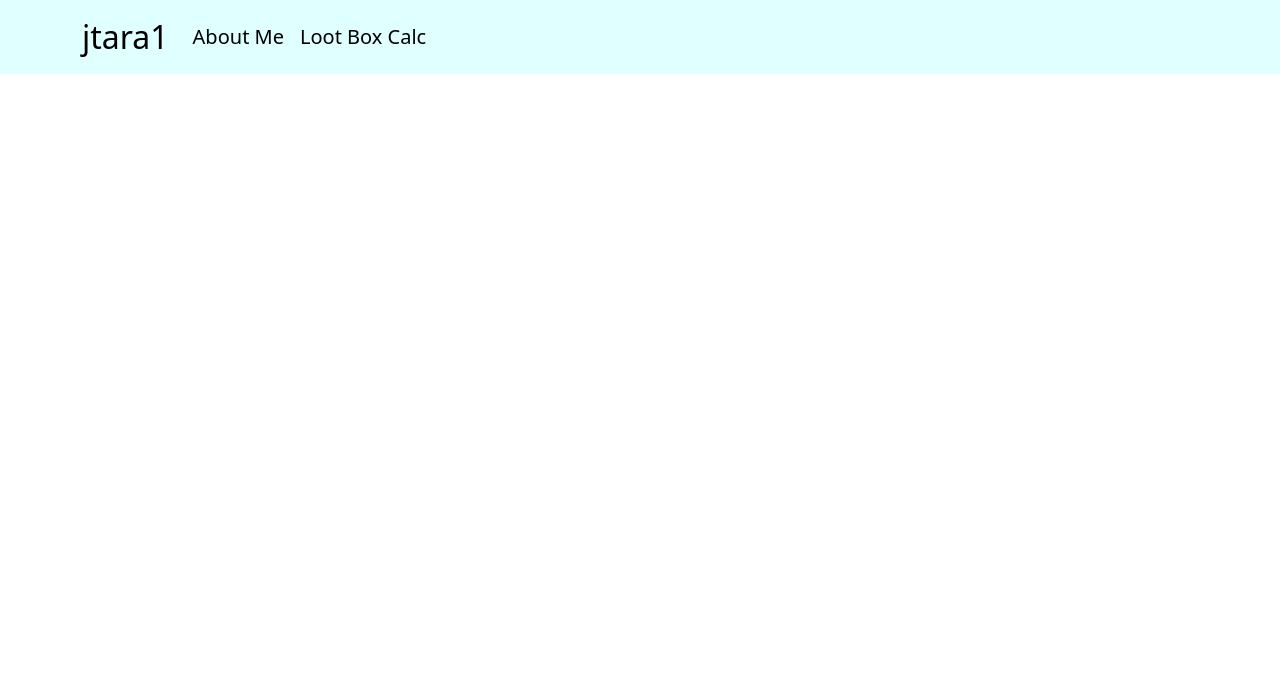
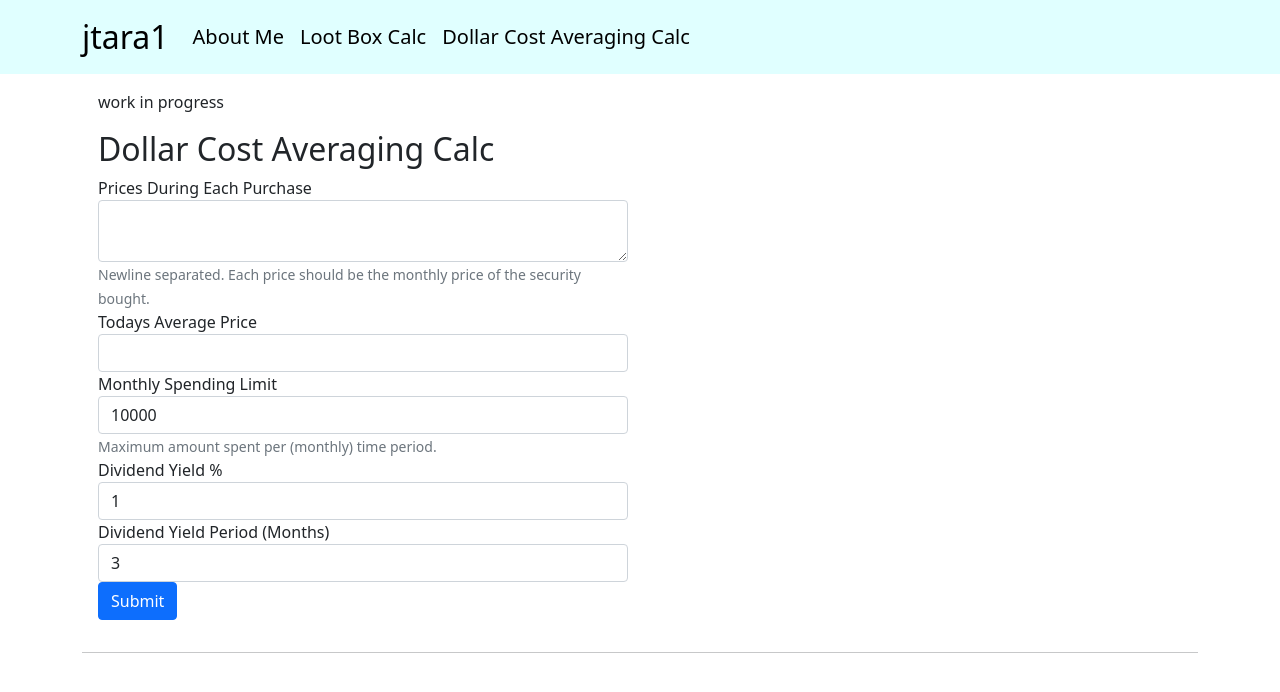
Before and after one commit to jtara1/jtara1.github.io, a React (Create React App) app: page /dollar-cost-averaging-calc in a window 1280 px wide. Shown: the top 692 px of the page. Built offline with nearby package versions, Linux system fonts and the light colour scheme.

Commit message:
feat: added Dollar Cost Averaging Calc

```diff
--- a/src/App.js
+++ b/src/App.js
@@ -6,6 +6,7 @@ import MainNavbar from './layout/MainNavbar';
 import Home from './pages/Home';
 import AboutMe from './pages/AboutMe';
 import LootBoxCalc from './pages/LootBoxCalc';
+import DollarCostAveragingCalc from './pages/DollarCostAveragingCalc';
 
 
 const App = () => (
@@ -22,6 +23,9 @@ const App = () => (
         <Route path="/loot-box-calc">
           <LootBoxCalc />
         </Route>
+        <Route path="/dollar-cost-averaging-calc">
+          <DollarCostAveragingCalc />
+        </Route>
       </Switch>
     </BrowserRouter>
   </>
--- a/src/layout/MainNavbar.js
+++ b/src/layout/MainNavbar.js
@@ -28,6 +28,11 @@ const MainNavbar = () => {
                 Loot Box Calc
               </Link>
             </Nav.Link>
+            <Nav.Link as="span">
+              <Link className={[classes.link, classes.navCommon].join(' ')} to="/dollar-cost-averaging-calc">
+                Dollar Cost Averaging Calc
+              </Link>
+            </Nav.Link>
           </Nav>
         </Navbar.Collapse>
       </Container>
--- /dev/null
+++ b/src/pages/DollarCostAveragingCalc.js
@@ -0,0 +1,172 @@
+import { createRef, useState } from 'react';
+import Container from 'react-bootstrap/Container';
+import { Row } from 'react-bootstrap';
+
+
+const DollarCostAveraginCalc = () => {
+  const [calcResult, setCalcResult] = useState(null);
+
+  function onSubmit(event) {
+    event.preventDefault();
+
+    const validatedArgs = validateAndParseInput(
+      prices.current.value,
+      todaysPrice.current.value,
+      monthlySpendingLimit.current.value,
+      dividendYieldPercent.current.value,
+      dividendYieldPeriodInMonths.current.value,
+    );
+
+    if (validatedArgs) {
+      setCalcResult(calc(...validatedArgs));
+    }
+  }
+
+  const prices = createRef();
+  const todaysPrice = createRef();
+  const monthlySpendingLimit = createRef();
+  const dividendYieldPercent = createRef();
+  const dividendYieldPeriodInMonths = createRef();
+
+  return (
+    <Container>
+      <Row className="p-3" lg={2}>
+        <form>
+          <p>work in progress</p>
+          <h2>Dollar Cost Averaging Calc</h2>
+          <div className="form-group">
+            <label>Prices During Each Purchase</label>
+            <textarea ref={prices} className="form-control"
+                   aria-describedby="cutoff_probability_help" />
+            <small className="form-text text-muted">
+              Newline separated.
+              Each price should be the monthly price of the security bought.
+            </small>
+          </div>
+          <div>
+            <label>Todays Average Price</label>
+            <input ref={todaysPrice} type="number" className="form-control" />
+          </div>
+          <div>
+            <label>Monthly Spending Limit</label>
+            <input ref={monthlySpendingLimit} defaultValue={10_000} type="number" className="form-control" />
+            <small className="form-text text-muted">
+              Maximum amount spent per (monthly) time period.
+            </small>
+          </div>
+          <div>
+            <label>Dividend Yield %</label>
+            <input ref={dividendYieldPercent} defaultValue={1.00} type="number" className="form-control" />
+          </div>
+          <div>
+            <label>Dividend Yield Period (Months)</label>
+            <input ref={dividendYieldPeriodInMonths} defaultValue={3} type="number" className="form-control" />
+          </div>
+          <input type="submit" className="btn btn-primary" onClick={onSubmit} />
+        </form>
+      </Row>
+      <hr />
+      <Row>
+        <DollarCostAveragingResult calcResult={calcResult} />
+      </Row>
+    </Container>
+  );
+};
+
+const DollarCostAveragingResult = (props) => {
+  const { calcResult } = props;
+  if (!calcResult) return null;
+
+  const { input, ...results } = calcResult;
+
+  const inputRowText = Object
+    .entries(input) // [['trials', 10], ...]
+    .map(([key, value]) => `${key} = ${value}`) // ['trials = 10', ...]
+    .join(', '); // 'trials = 10, ...'
+
+  const divider = Array(50).fill('-');
+  const renderArrayOfStrings = array => array.map(textLine => <div>{textLine}</div>)
+  const output = JSON.stringify(results, null, 2).split('\n');
+
+  return (
+    <Row className="p-3">
+      <h2>Results</h2>
+      <div>{inputRowText}</div>
+      <div>{divider}</div>
+      <div>
+        {renderArrayOfStrings(output)}
+      </div>
+    </Row>
+  );
+}
+
+function calc(prices, todaysPrice, monthlySpendingLimit, dividendYieldPercent, dividendYieldPeriodInMonths) {
+  const purchases = prices.map(price => {
+    const qty = Math.floor(monthlySpendingLimit / price);
+    const spent = qty * price;
+    return { qty, spent };
+  });
+
+  console.log(purchases);
+
+  const purchasePoints = purchases.length;
+  const totalQty = purchases.reduce((qty, obj) => qty + obj.qty, 0);
+  const totalSpent = purchases.reduce((spent, obj) => spent + obj.spent, 0);
+
+  const estDividendPerShare = dividendYieldPercent / 100 * todaysPrice;
+
+  const dividendPayouts = [];
+  const dividendNumberOfPayouts = Math.floor(prices.length / dividendYieldPeriodInMonths);
+  for (let i = 1; i <= dividendNumberOfPayouts; ++i) {
+    const qtyOverPeriod = purchases.slice(0, dividendYieldPeriodInMonths * i)
+      .reduce((qty, obj) => qty + obj.qty, 0);
+
+    dividendPayouts.push(qtyOverPeriod * estDividendPerShare);
+  }
+
+  console.log(dividendPayouts);
+  console.log({ totalQty, totalSpent, purchasePoints });
+
+  const todaysTotalPrice = Number((totalQty * todaysPrice).toFixed(2));
+  console.log('buying totalQty today would cost', todaysTotalPrice);
+
+  const dividendGains = Number(dividendPayouts.reduce((total, gains) => total + gains, 0).toFixed(2));
+  console.log('gained from dividends since buying began', dividendGains);
+
+  const appreciationPercent = ((todaysTotalPrice - totalSpent) / totalSpent * 100).toFixed(2) + '%';
+  console.log('change in value', appreciationPercent);
+
+  const dividendGainsPercent = (dividendGains / totalSpent).toFixed(2) + '%';
+  console.log('dividend gain', dividendGainsPercent);
+
+  return {
+    input: { purchasePoints, todaysPrice, monthlySpendingLimit, dividendYieldPercent, dividendYieldPeriodInMonths },
+    totalQty,
+    totalSpent,
+    // purchases,
+    // dividendPayouts: dividendPayouts.map(p => p.toFixed(2)),
+    appreciationPercent,
+    dividendGainsPercent,
+  };
+}
+
+function validateAndParseInput(prices, todaysPrice, monthlySpendingLimit, dividendYieldPercent, dividendYieldPeriodInMonths) {
+  try {
+    prices = prices
+      .split('\n')
+      .map(price => Number(price))
+      .filter(price => price && price !== Infinity && price !== -Infinity)
+  } catch (error) {
+    alert('Failed to parse list of prices. ' + error);
+    return;
+  }
+
+  if (dividendYieldPercent < 0) {
+    alert('dividendYieldPercent should not be less than 0');
+    return;
+  }
+
+  return [prices, todaysPrice, monthlySpendingLimit, dividendYieldPercent, dividendYieldPeriodInMonths];
+}
+
+export default DollarCostAveraginCalc;
```
